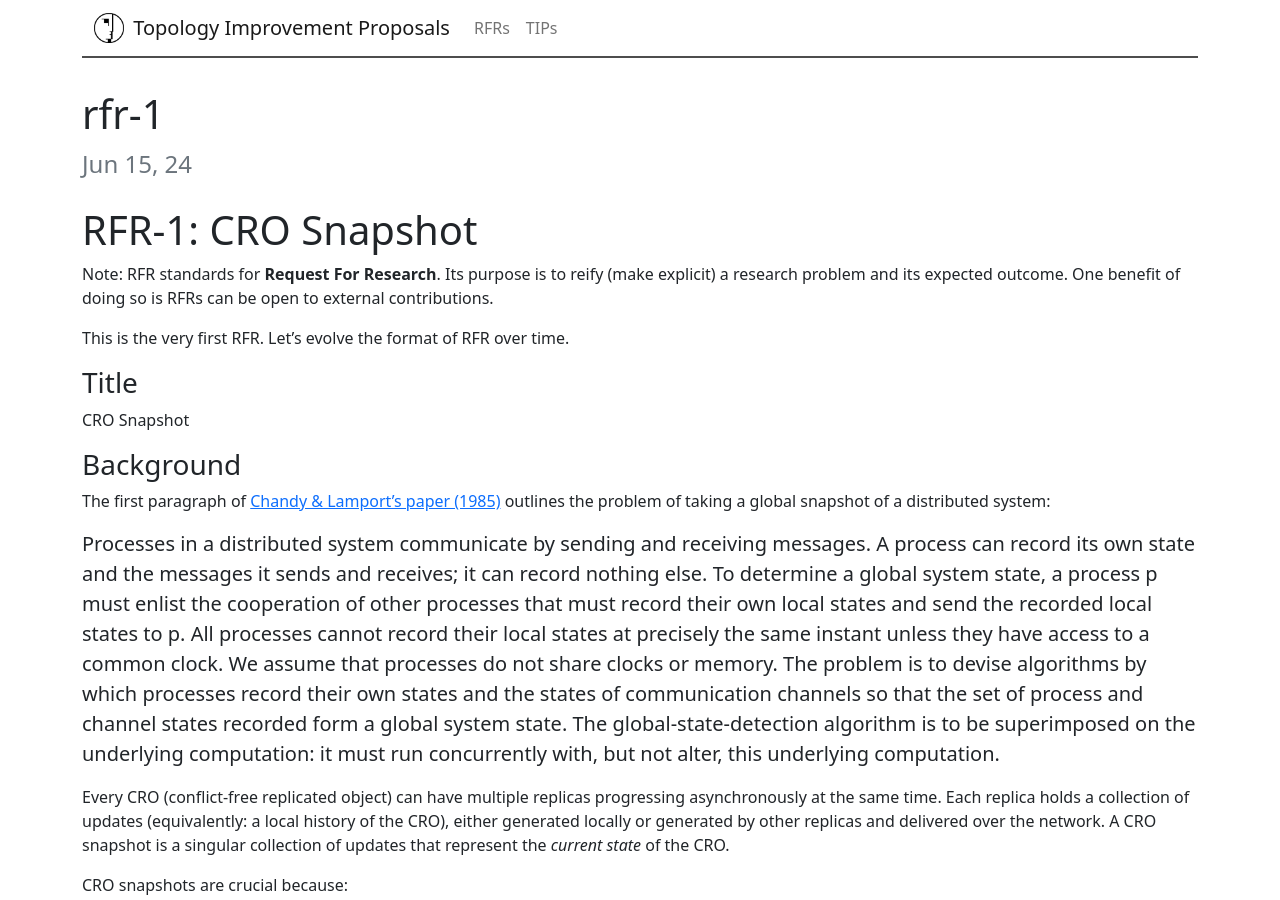
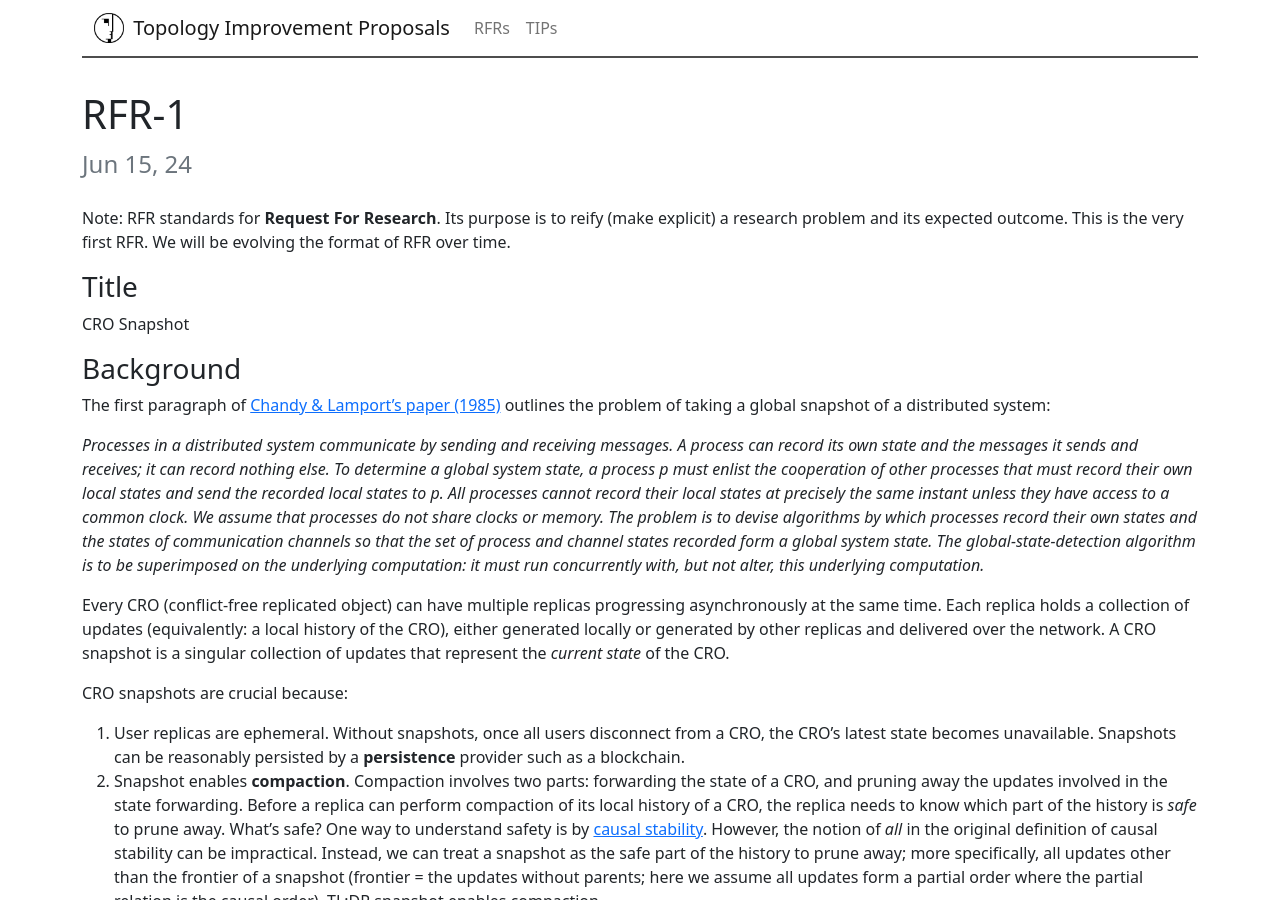
Before and after one commit to topology-foundation/TIPs, a Jekyll site: the page built from _posts/RFRs/2024-06-15-rfr-1.md, in a window 1280 px wide and 900 px high. Built offline with Jekyll 4.4.1, drawn with Linux system fonts in a browser that asks for light colours; some of the changed text lies outside the part shown.

```diff
--- a/_posts/RFRs/2024-06-15-rfr-1.md
+++ b/_posts/RFRs/2024-06-15-rfr-1.md
@@ -1,14 +1,10 @@
 ---
 layout: post
-title: rfr-1
+title: RFR-1
 published: true
 ---
 
-# RFR-1: CRO Snapshot
-
-Note: RFR standards for **Request For Research**. Its purpose is to reify (make explicit) a research problem and its expected outcome. One benefit of doing so is RFRs can be open to external contributions.
-
-This is the very first RFR. Let’s evolve the format of RFR over time.
+Note: RFR standards for **Request For Research**. Its purpose is to reify (make explicit) a research problem and its expected outcome. This is the very first RFR. We will be evolving the format of RFR over time.
 
 ### Title
 
@@ -18,9 +14,7 @@ CRO Snapshot
 
 The first paragraph of [Chandy & Lamport’s paper (1985)](https://lamport.azurewebsites.net/pubs/chandy.pdf) outlines the problem of taking a global snapshot of a distributed system:
 
-> Processes in a distributed system communicate by sending and receiving messages. A process can record its own state and the messages it sends and receives; it can record
-nothing else. To determine a global system state, a process p must enlist the cooperation of other processes that must record their own local states and send the recorded local states to p. All processes cannot record their local states at precisely the same instant unless they have access to a common clock. We assume that processes do not share clocks or memory. The problem is to devise algorithms by which processes record their own states and the states of communication channels so that the set of process and channel states recorded form a global system state. The global-state-detection algorithm is to be superimposed on the underlying computation: it must run concurrently with, but not alter, this underlying computation.
->
+*Processes in a distributed system communicate by sending and receiving messages. A process can record its own state and the messages it sends and receives; it can record nothing else. To determine a global system state, a process p must enlist the cooperation of other processes that must record their own local states and send the recorded local states to p. All processes cannot record their local states at precisely the same instant unless they have access to a common clock. We assume that processes do not share clocks or memory. The problem is to devise algorithms by which processes record their own states and the states of communication channels so that the set of process and channel states recorded form a global system state. The global-state-detection algorithm is to be superimposed on the underlying computation: it must run concurrently with, but not alter, this underlying computation.*
 
 Every CRO (conflict-free replicated object) can have multiple replicas progressing asynchronously at the same time. Each replica holds a collection of updates (equivalently: a local history of the CRO), either generated locally or generated by other replicas and delivered over the network. A CRO snapshot is a singular collection of updates that represent the *current state* of the CRO.
 
@@ -53,11 +47,9 @@ We have received multiple validations on the following idea towards an algorithm
 
 ### Related works/projects
 
-DXOS / https://dxos.org/
-
-Anytype / https://doc.anytype.io/anytype-docs
-
-Automerge / https://automerge.org/
+- [DXOS](https://dxos.org/)
+- [Anytype](https://doc.anytype.io/anytype-docs)
+- [Automerge](https://automerge.org/)
 
 ### Timeline
 
```
Also changed, not shown: Gemfile.lock (added), 1 other file.
